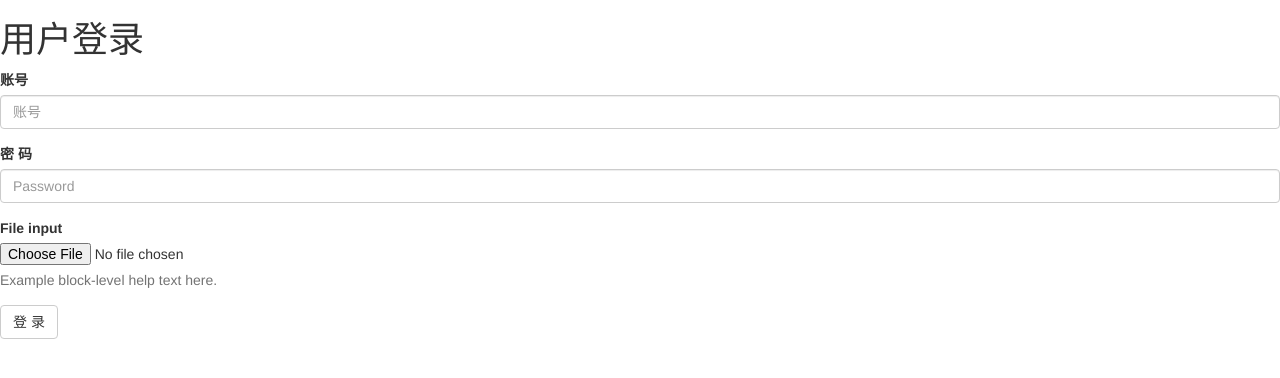
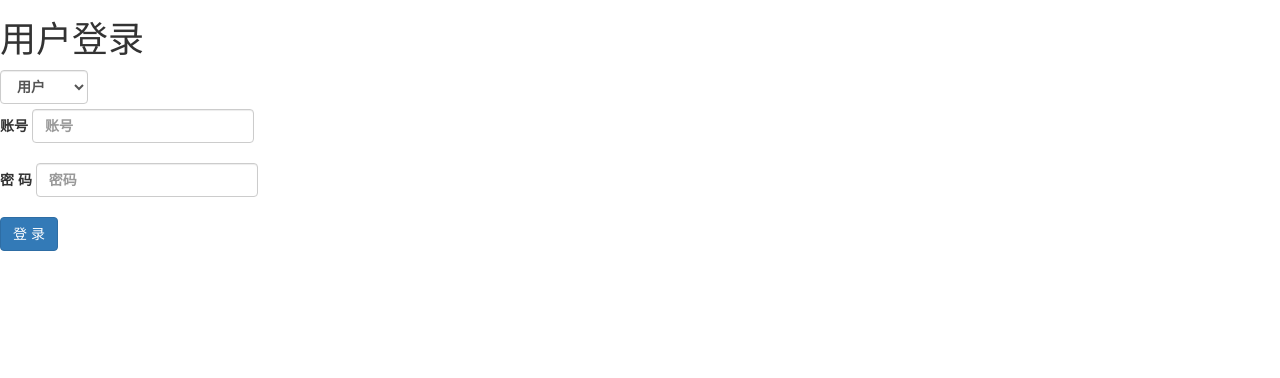
Before and after one commit to Tang-Tang-G/BiliBili_crawl, a Flask app: page /login in a window 1280 px wide. Shown: the top 378 px of the page. Run offline with Flask 3, Linux system fonts and the light colour scheme.

Commit message:
登录连接数据库

```diff
--- a/BiliBili_crawl/templates/login.html
+++ b/BiliBili_crawl/templates/login.html
@@ -8,22 +8,30 @@
 <body>
 <h1>用户登录</h1>
 <form method="post">
-  <div class="form-group">
+    <label>
+        <select class="form-control" name = "role">
+        <option value="1">用户</option>
+        <option value="2">管理员</option>
+        </select>
+    </label>
+    <div class="form-group">
     <label>账号</label>
-    <input type="type" class="form-control" placeholder="账号">
-  </div>
-  <div class="form-group">
-    <label for="exampleInputPassword1">密 码</label>
-    <input type="password" class="form-control" placeholder="Password">
-  </div>
-  <div class="form-group">
-    <label for="exampleInputFile">File input</label>
-    <input type="file" id="exampleInputFile">
-    <p class="help-block">Example block-level help text here.</p>
-  </div>
-  <button type="登录" class="btn btn-default">登 录</button>
+        <label>
+            <input type="text" class="form-control" name ="mobile" placeholder="账号">
+        </label>
+    </div>
+    <div class="form-group">
+    <label>密 码</label>
+        <label>
+            <input type="password" class="form-control" name ="pwd" placeholder="密码">
+        </label>
+    </div>
+    <button type="submit" class="btn btn-primary">登 录</button>
+    <span style="color: red;">{{ error}}</span>
 </form>
-</body>
+
 <script src="/jquery-3.7.1.min.js"></script>
 <script src="/bootstrap-3.4.1-dist/js/bootstrap.js"></script>
+
+</body>
 </html>
--- a/BiliBili_crawl/views/account.py
+++ b/BiliBili_crawl/views/account.py
@@ -1,5 +1,4 @@
-from dbm import error
-
+from utils import db
 from flask import Blueprint, render_template, request
 
 ac = Blueprint('account', __name__)
@@ -9,13 +8,11 @@ def login():
     if request.method == 'GET':
         return render_template("login.html")
     #使用request。form。get获取数据,连接数据库，解析校验
-    import  pymysql
-    conn = pymysql.connect(host='localhost',port=3306,user='root',passwd='root',db='bilibili')
-    cursor = conn.cursor()
-    cursor.execute('select * from user where .....')
-    data = cursor.fetchall()#
-    cursor.close()
-    conn.close()
+    role = request.form.get('role')
+    mobile = request.form.get('mobile')
+    pwd = request.form.get('pwd')
+    print(role,mobile,pwd)
+    data = db.fetch_login("select * from bilbili where mobile =%s and pwd =%s",[mobile,pwd])
     if data:
         return "登录成功"
     return render_template( "login.html",error = "登录失败")#"登录失败
```
Also changed, not shown: utils/db.py (added, +29 -0 lines).
